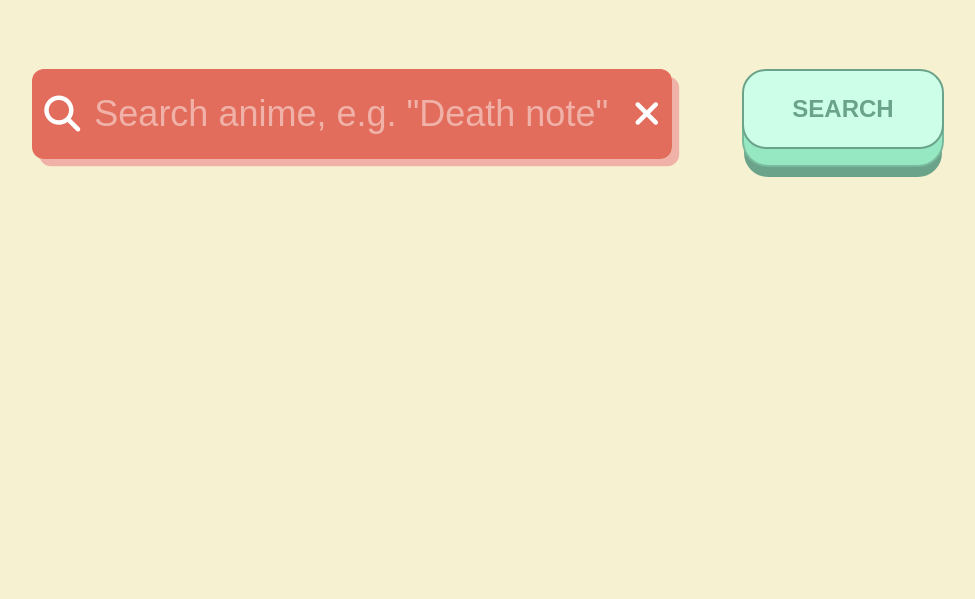
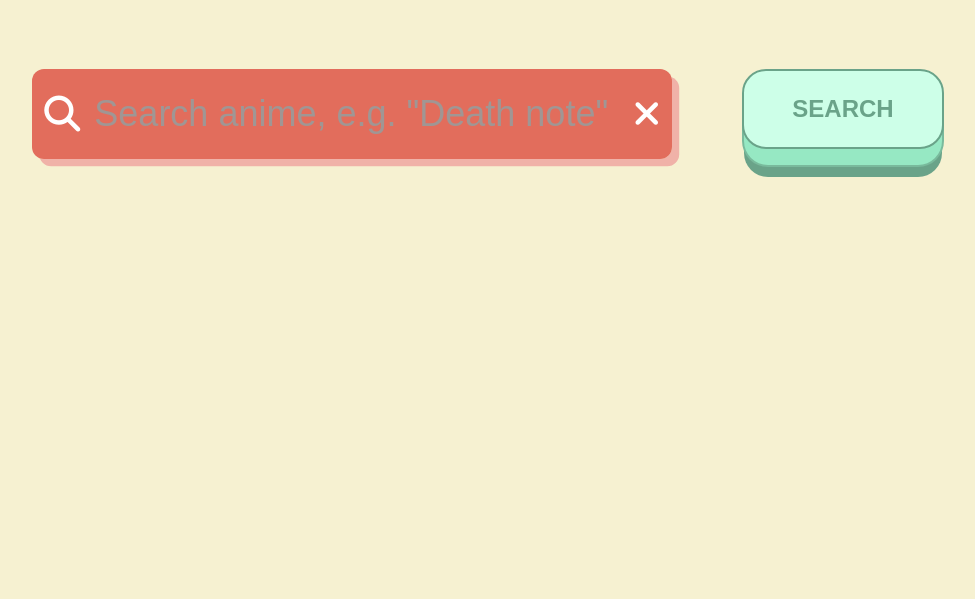
Before and after one commit to WebAhead12/Death-File, a website: page front_end/index.html in a window 1280 px wide. Shown: the part 201-800 px from the top of the page, without its empty margins (152-1127 px from the left). Drawn offline with Linux system fonts and the light colour scheme; files whose address does not match are found by name.

Commit message:
css edited login page and search

```diff
--- a/front_end/style.css
+++ b/front_end/style.css
@@ -33,7 +33,7 @@ input {
 }
 
 ::placeholder {
-  color: #f0b2a8;
+  color: #a09694;
 }
 
 :root {
```
